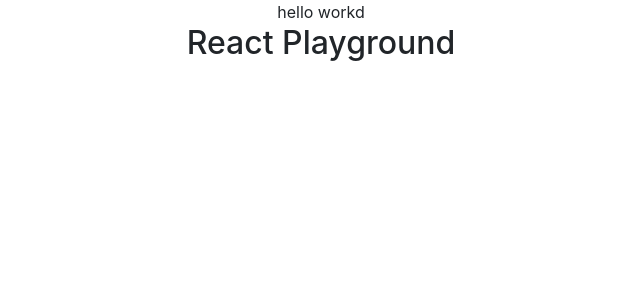
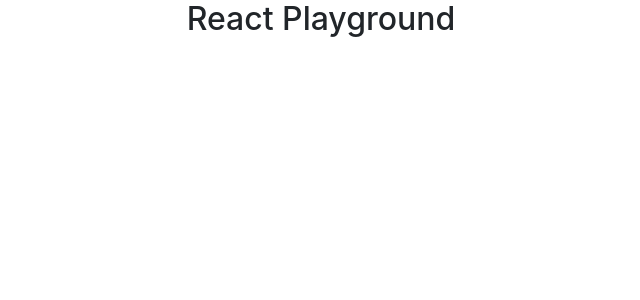
Before and after one commit to aminul007bd/react-playground, a React (Create React App) app: page / in a window 1280 px wide. Shown: the top 300 px of the page, without its empty margins (319-959 px from the left). Built offline with nearby package versions, Linux system fonts and the light colour scheme.

Commit message:
add bootstrap

```diff
--- a/src/App.js
+++ b/src/App.js
@@ -5,9 +5,11 @@
   return (
     <div className="App">
       <div className="container">
-        hello workd
+
+        <h2>React Playground</h2>
+
       </div>
-      <h2>React Playground</h2>
+
     </div>
   );
 }
```
